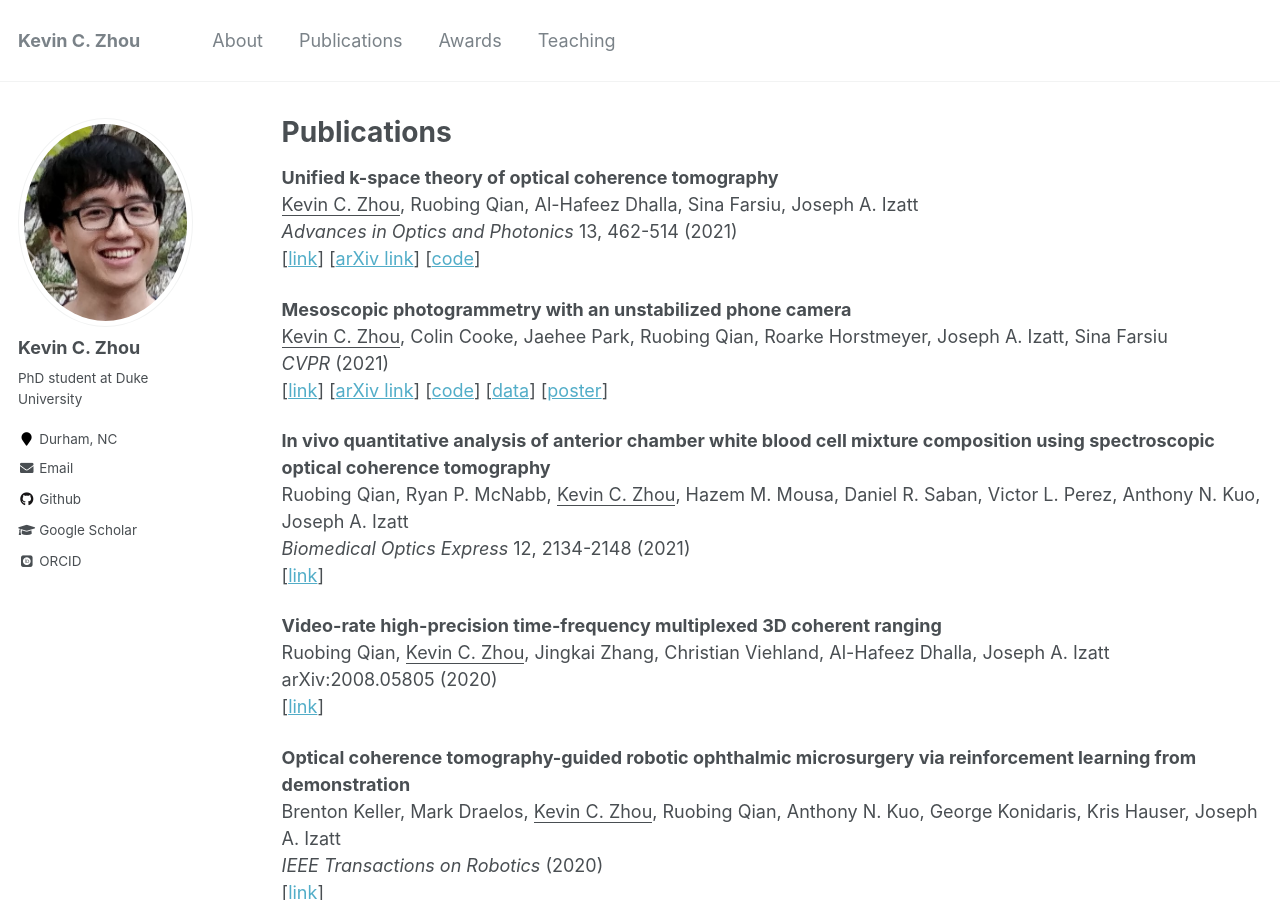
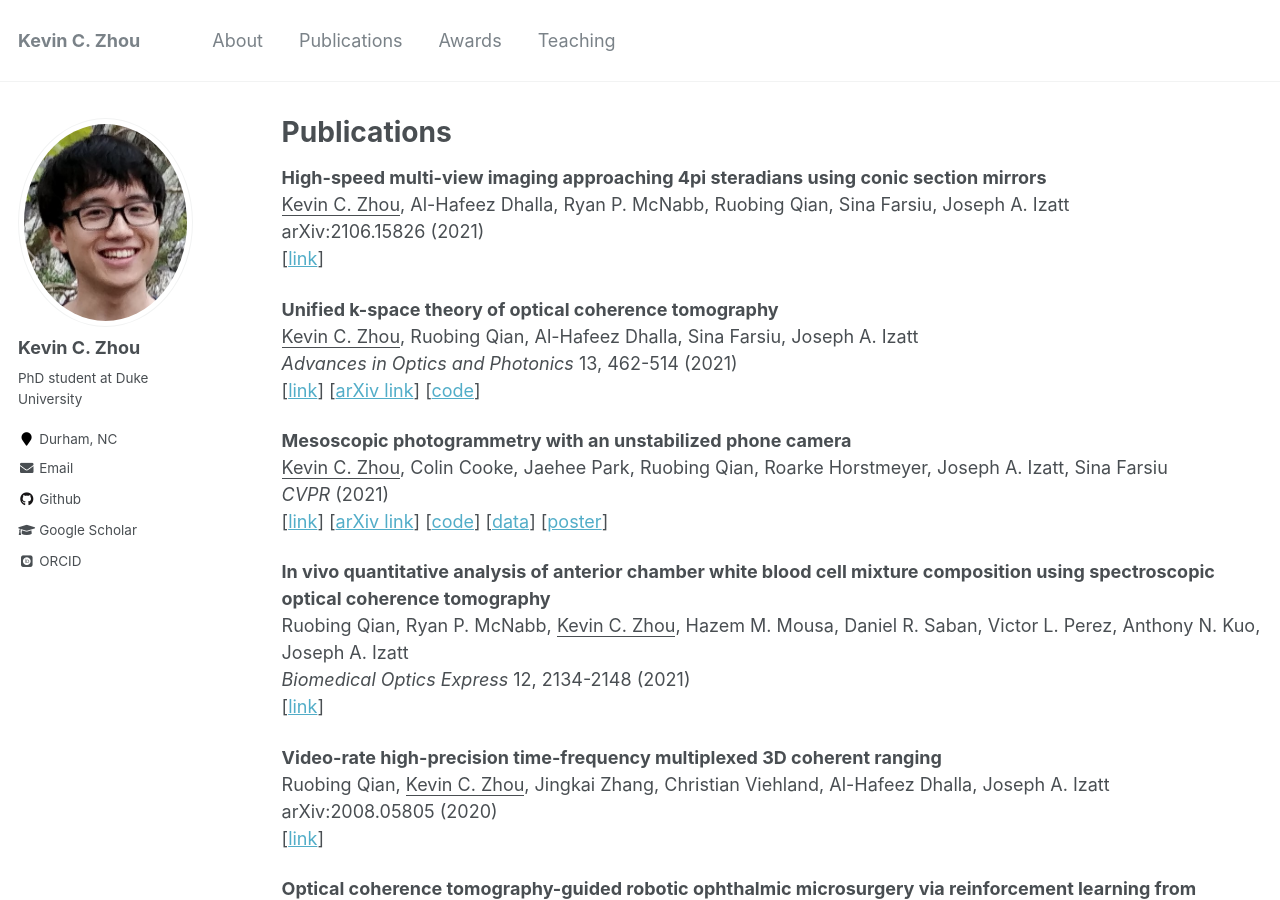
Before and after one commit to kevinczhou/kevinczhou.github.io, a Jekyll site: the page built from _pages/publications.md, in a window 1280 px wide and 900 px high. Built offline with Jekyll 4.4.1, drawn with Linux system fonts in a browser that asks for light colours; some web fonts are replaced.

Commit message:
Update publications.md

```diff
--- a/_pages/publications.md
+++ b/_pages/publications.md
@@ -4,6 +4,11 @@ title: "Publications"
 permalink: /publications/
 author_profile: true
 ---
+**High-speed multi-view imaging approaching 4pi steradians using conic section mirrors**
+<ins>Kevin C. Zhou</ins>, Al-Hafeez Dhalla, Ryan P. McNabb, Ruobing Qian, Sina Farsiu, Joseph A. Izatt
+arXiv:2106.15826 (2021)
+[[link](https://arxiv.org/abs/2106.15826)]
+
 **Unified k-space theory of optical coherence tomography**
 <ins>Kevin C. Zhou</ins>, Ruobing Qian, Al-Hafeez Dhalla, Sina Farsiu, Joseph A. Izatt
 *Advances in Optics and Photonics* 13, 462-514 (2021)
```
